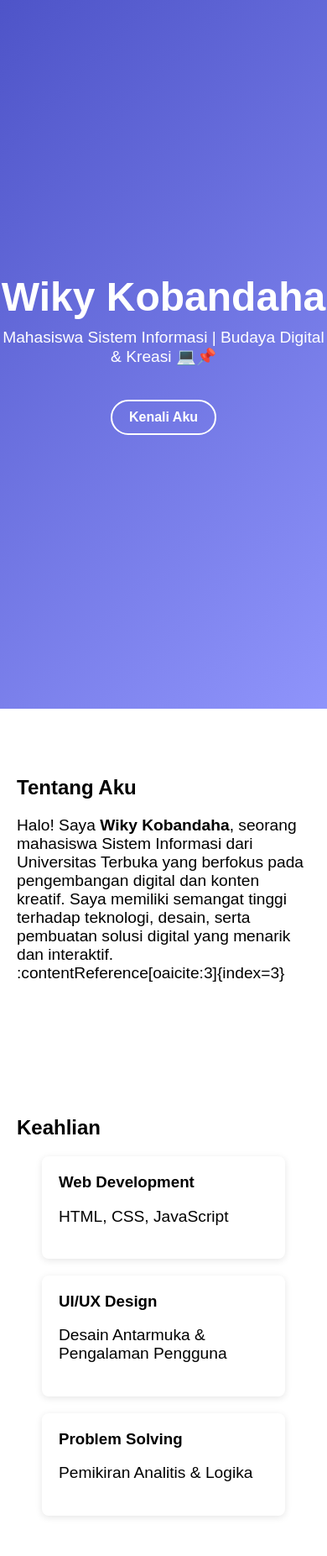
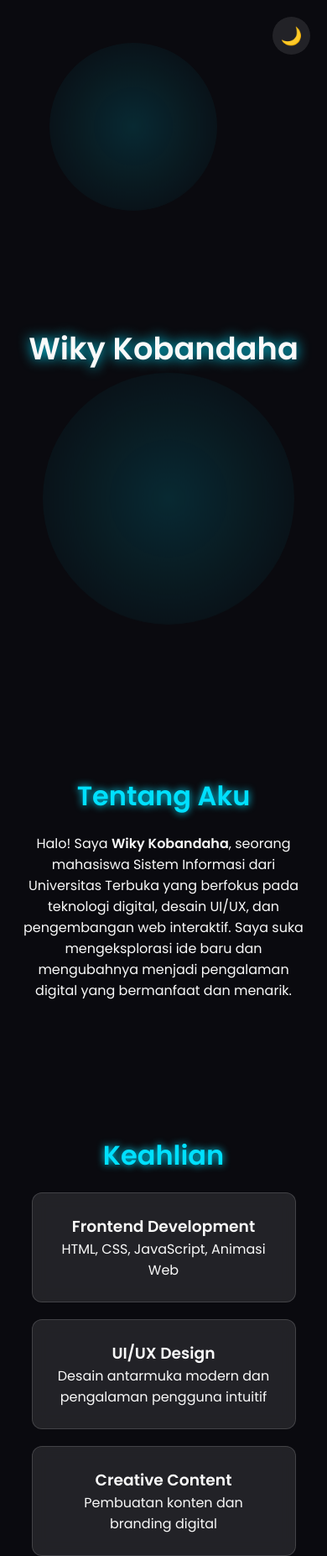
Before and after one commit to finione20/wiky-kobandaha, a plain HTML site: page index.html in a window 390 px wide. Shown: the top 1853 px of the page at 84% size. Drawn offline with Linux system fonts and the light colour scheme.

Commit message:
Update index.html

```diff
--- a/index.html
+++ b/index.html
@@ -3,73 +3,259 @@
 <head>
   <meta charset="UTF-8" />
   <meta name="viewport" content="width=device-width, initial-scale=1.0">
-  <title>Portofolio Wiky Kobandaha</title>
+  <title>Wiky Kobandaha | Futuristic Portfolio</title>
+
+  <!-- Google Fonts -->
+  <link href="https://fonts.googleapis.com/css2?family=Poppins:wght@300;400;600&display=swap" rel="stylesheet">
+
   <style>
-    body, html { margin:0; padding:0; font-family: Arial, sans-serif; scroll-behavior: smooth; }
-    header { background: linear-gradient(135deg,#4e54c8,#8f94fb); height:100vh; color:white; display:flex;
-              flex-direction:column; justify-content:center; align-items:center; text-align:center; }
-    h1 { font-size:3rem; margin:0; animation: fadeIn 1.5s ease-in-out;}
-    p { font-size:1.2rem; margin-top:10px; animation: fadeIn 2s ease-in-out;}
-    @keyframes fadeIn { from { opacity:0; transform: translateY(20px);} to { opacity:1; transform:translateY(0);} }
-    section { padding:60px 20px; }
-    .skills, .projects { display:flex; gap:20px; flex-wrap:wrap; justify-content:center; }
-    .card { background:#fff; padding:20px; border-radius:8px; width:250px; box-shadow:0 2px 8px rgba(0,0,0,0.1);}
-    .card h3 { margin-top:0; }
-    footer { text-align:center; padding:20px; background:#f1f1f1; }
+    :root {
+      --primary: #00e0ff;
+      --secondary: #ff00c8;
+      --bg-dark: #0a0a0f;
+      --text-light: #f9f9f9;
+      --glass: rgba(255, 255, 255, 0.1);
+    }
+
+    [data-theme="light"] {
+      --bg-dark: #f9f9f9;
+      --text-light: #222;
+      --glass: rgba(255, 255, 255, 0.7);
+    }
+
+    * {
+      margin: 0;
+      padding: 0;
+      box-sizing: border-box;
+      scroll-behavior: smooth;
+      font-family: "Poppins", sans-serif;
+    }
+
+    body {
+      background: var(--bg-dark);
+      color: var(--text-light);
+      overflow-x: hidden;
+    }
+
+    header {
+      height: 100vh;
+      display: flex;
+      flex-direction: column;
+      justify-content: center;
+      align-items: center;
+      text-align: center;
+      position: relative;
+      overflow: hidden;
+    }
+
+    header h1 {
+      font-size: 3.2rem;
+      text-shadow: 0 0 15px var(--primary);
+      margin-bottom: 15px;
+    }
+
+    header p {
+      font-size: 1.2rem;
+      opacity: 0.9;
+    }
+
+    #typing {
+      color: var(--secondary);
+      font-weight: 600;
+    }
+
+    /* Floating lights background */
+    .light {
+      position: absolute;
+      border-radius: 50%;
+      background: radial-gradient(var(--primary), transparent);
+      opacity: 0.15;
+      animation: float 10s infinite ease-in-out alternate;
+    }
+
+    @keyframes float {
+      from { transform: translateY(0); }
+      to { transform: translateY(-50px); }
+    }
+
+    section {
+      padding: 80px 20px;
+      max-width: 1000px;
+      margin: auto;
+      text-align: center;
+      position: relative;
+    }
+
+    h2 {
+      font-size: 2rem;
+      color: var(--primary);
+      margin-bottom: 20px;
+      text-shadow: 0 0 10px var(--primary);
+    }
+
+    .card-container {
+      display: flex;
+      flex-wrap: wrap;
+      justify-content: center;
+      gap: 20px;
+    }
+
+    .card {
+      background: var(--glass);
+      backdrop-filter: blur(10px);
+      border: 1px solid rgba(255, 255, 255, 0.15);
+      border-radius: 12px;
+      padding: 25px;
+      width: 260px;
+      transition: all 0.3s ease;
+    }
+
+    .card:hover {
+      transform: translateY(-10px);
+      box-shadow: 0 0 20px var(--primary);
+    }
+
+    footer {
+      padding: 30px;
+      background: var(--glass);
+      text-align: center;
+      font-size: 0.9rem;
+    }
+
+    /* Dark/Light Toggle */
+    #theme-toggle {
+      position: fixed;
+      top: 20px;
+      right: 20px;
+      background: var(--glass);
+      border: none;
+      border-radius: 50%;
+      width: 45px;
+      height: 45px;
+      cursor: pointer;
+      color: var(--text-light);
+      font-size: 1.3rem;
+      transition: all 0.3s ease;
+    }
+
+    #theme-toggle:hover {
+      box-shadow: 0 0 10px var(--secondary);
+    }
+
+    /* Scroll animation */
+    .reveal {
+      opacity: 0;
+      transform: translateY(40px);
+      transition: all 0.8s ease;
+    }
+    .reveal.active {
+      opacity: 1;
+      transform: translateY(0);
+    }
+
+    @media (max-width: 768px) {
+      header h1 { font-size: 2.3rem; }
+      .card { width: 90%; }
+    }
   </style>
 </head>
 <body>
 
+  <button id="theme-toggle" title="Toggle mode">🌙</button>
+
   <header>
+    <div class="light" style="width:200px;height:200px;top:10%;left:15%;"></div>
+    <div class="light" style="width:300px;height:300px;bottom:10%;right:10%;animation-delay:2s;"></div>
+
     <h1>Wiky Kobandaha</h1>
-  <p>Mahasiswa Sistem Informasi | Budaya Digital & Kreasi 💻📌</p>
-  <a href="#about" style="margin-top:20px; color:white; font-weight:bold; text-decoration:none; border:2px solid white; padding:10px 20px; border-radius:25px;">Kenali Aku</a>
+    <p id="typing"></p>
   </header>
 
-<section id="about">
+  <section id="about" class="reveal">
     <h2>Tentang Aku</h2>
     <p>
-    Halo! Saya <strong>Wiky Kobandaha</strong>, seorang mahasiswa Sistem Informasi dari Universitas Terbuka yang berfokus pada pengembangan digital dan konten kreatif. Saya memiliki semangat tinggi terhadap teknologi, desain, serta pembuatan solusi digital yang menarik dan interaktif. :contentReference[oaicite:3]{index=3}
+      Halo! Saya <strong>Wiky Kobandaha</strong>, seorang mahasiswa Sistem Informasi dari Universitas Terbuka yang berfokus pada teknologi digital, desain UI/UX, dan pengembangan web interaktif. Saya suka mengeksplorasi ide baru dan mengubahnya menjadi pengalaman digital yang bermanfaat dan menarik.
     </p>
   </section>
 
-<section id="skills">
+  <section id="skills" class="reveal">
     <h2>Keahlian</h2>
-  <div class="skills">
-    <div class="card"><h3>Web Development</h3><p>HTML, CSS, JavaScript</p></div>
-    <div class="card"><h3>UI/UX Design</h3><p>Desain Antarmuka & Pengalaman Pengguna</p></div>
-    <div class="card"><h3>Problem Solving</h3><p>Pemikiran Analitis & Logika</p></div>
+    <div class="card-container">
+      <div class="card"><h3>Frontend Development</h3><p>HTML, CSS, JavaScript, Animasi Web</p></div>
+      <div class="card"><h3>UI/UX Design</h3><p>Desain antarmuka modern dan pengalaman pengguna intuitif</p></div>
+      <div class="card"><h3>Creative Content</h3><p>Pembuatan konten dan branding digital</p></div>
     </div>
   </section>
 
-<section id="projects">
-  <h2>Proyek & Pengalaman</h2>
-  <div class="projects">
-    <div class="card">
-      <h3>Portofolio Interaktif</h3>
-      <p>Membuat portofolio dinamis dengan efek animasi & responsive.</p>
-    </div>
-    <div class="card">
-      <h3>Proyek Digital Desa</h3>
-      <p>Keterlibatan dalam kegiatan dan pelayanan umum digital. :contentReference[oaicite:4]{index=4}</p>
-    </div>
-    <div class="card">
-      <h3>Pembelajaran TI</h3>
-      <p>Kegiatan akademik bidang Sistem Informasi.</p>
-    </div>
+  <section id="projects" class="reveal">
+    <h2>Proyek</h2>
+    <div class="card-container">
+      <div class="card"><h3>Portofolio Interaktif</h3><p>Website pribadi dengan efek neon dan animasi.</p></div>
+      <div class="card"><h3>Desa Digital</h3><p>Partisipasi dalam digitalisasi pelayanan publik di Motabang.</p></div>
+      <div class="card"><h3>Eksperimen Teknologi</h3><p>Proyek mini eksplorasi interaktif dan visualisasi data.</p></div>
     </div>
   </section>
 
-<section id="contact">
+  <section id="contact" class="reveal">
     <h2>Kontak</h2>
-  <p>Email: <a href="mailto:wiky@example.com">wiky@example.com</a></p>
-  <p>LinkedIn: <a href="#">linkedin.com/in/wiky-kobandaha</a></p>
-  <p>GitHub: <a href="#">github.com/wiky-kobandaha</a></p>
+    <p>Email: <a href="mailto:wiky@example.com" style="color:var(--secondary)">wiky@example.com</a></p>
+    <p>GitHub: <a href="https://github.com/finione20" style="color:var(--primary)">github.com/finione20</a></p>
+    <p>LinkedIn: <a href="#" style="color:var(--primary)">linkedin.com/in/wiky-kobandaha</a></p>
   </section>
 
   <footer>
-  &copy; 2026 Wiky Kobandaha — Semua hak cipta.
+    © 2026 Wiky Kobandaha — Dibuat dengan 💙 dan efek neon futuristik.
   </footer>
 
+  <script>
+    // Typing effect
+    const typingText = ["Mahasiswa Sistem Informasi", "Web Developer", "UI/UX Enthusiast", "Digital Creator"];
+    let count = 0, index = 0;
+    const typingElement = document.getElementById("typing");
+
+    function type() {
+      if (index < typingText[count].length) {
+        typingElement.textContent += typingText[count].charAt(index);
+        index++;
+        setTimeout(type, 100);
+      } else {
+        setTimeout(erase, 2000);
+      }
+    }
+
+    function erase() {
+      if (index > 0) {
+        typingElement.textContent = typingText[count].substring(0, index - 1);
+        index--;
+        setTimeout(erase, 50);
+      } else {
+        count = (count + 1) % typingText.length;
+        setTimeout(type, 500);
+      }
+    }
+
+    document.addEventListener("DOMContentLoaded", type);
+
+    // Scroll reveal animation
+    window.addEventListener("scroll", () => {
+      document.querySelectorAll(".reveal").forEach((el) => {
+        const top = el.getBoundingClientRect().top;
+        if (top < window.innerHeight - 100) el.classList.add("active");
+      });
+    });
+
+    // Theme toggle
+    const toggleBtn = document.getElementById("theme-toggle");
+    toggleBtn.addEventListener("click", () => {
+      const currentTheme = document.body.getAttribute("data-theme");
+      if (currentTheme === "light") {
+        document.body.removeAttribute("data-theme");
+        toggleBtn.textContent = "🌙";
+      } else {
+        document.body.setAttribute("data-theme", "light");
+        toggleBtn.textContent = "☀️";
+      }
+    });
+  </script>
 </body>
 </html>
```
Lines whose indentation alone changed are shown as unchanged.
